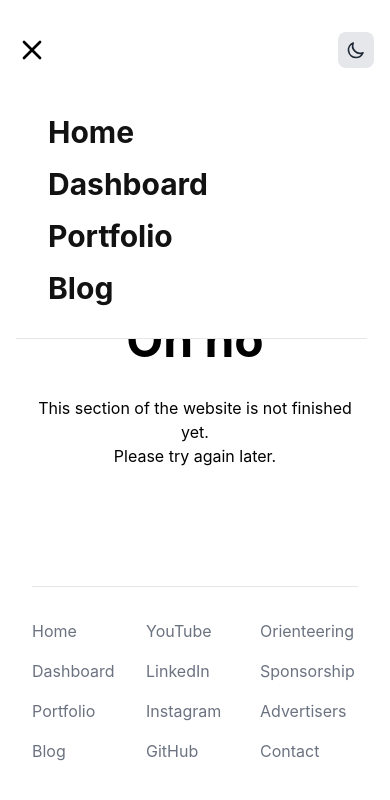
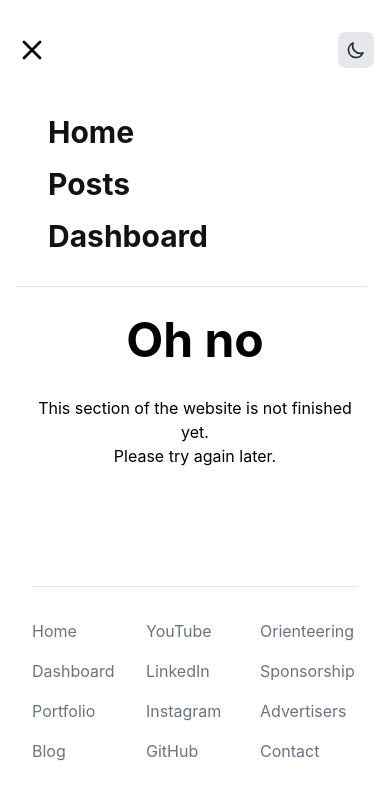
Before and after one commit to pythonicode/anthony, a Next.js app: page /dashboard in a window 390 px wide. Both pictures are taken after a click on the button 32 px from the left and 50 px from the top of the page. Shown: the top 800 px of the page. Built offline with nearby package versions, Linux system fonts and the light colour scheme.

Commit message:
Fixed issue with mobile menu

```diff
--- a/components/core/MobileMenu.tsx
+++ b/components/core/MobileMenu.tsx
@@ -28,14 +28,11 @@ export default function MobileMenu() {
             <Link href="/">
               <a className="text-3xl font-bold">Home</a>
             </Link>
+            <Link href="/posts">
+              <a className="text-3xl font-bold">Posts</a>
+            </Link>
             <Link href="/dashboard">
               <a className="text-3xl font-bold">Dashboard</a>
-            </Link>
-            <Link href="/portfolio">
-              <a className="text-3xl font-bold">Portfolio</a>
-            </Link>
-            <Link href="/posts">
-              <a className="text-3xl font-bold">Blog</a>
             </Link>
           </Slide>
         )}
```
